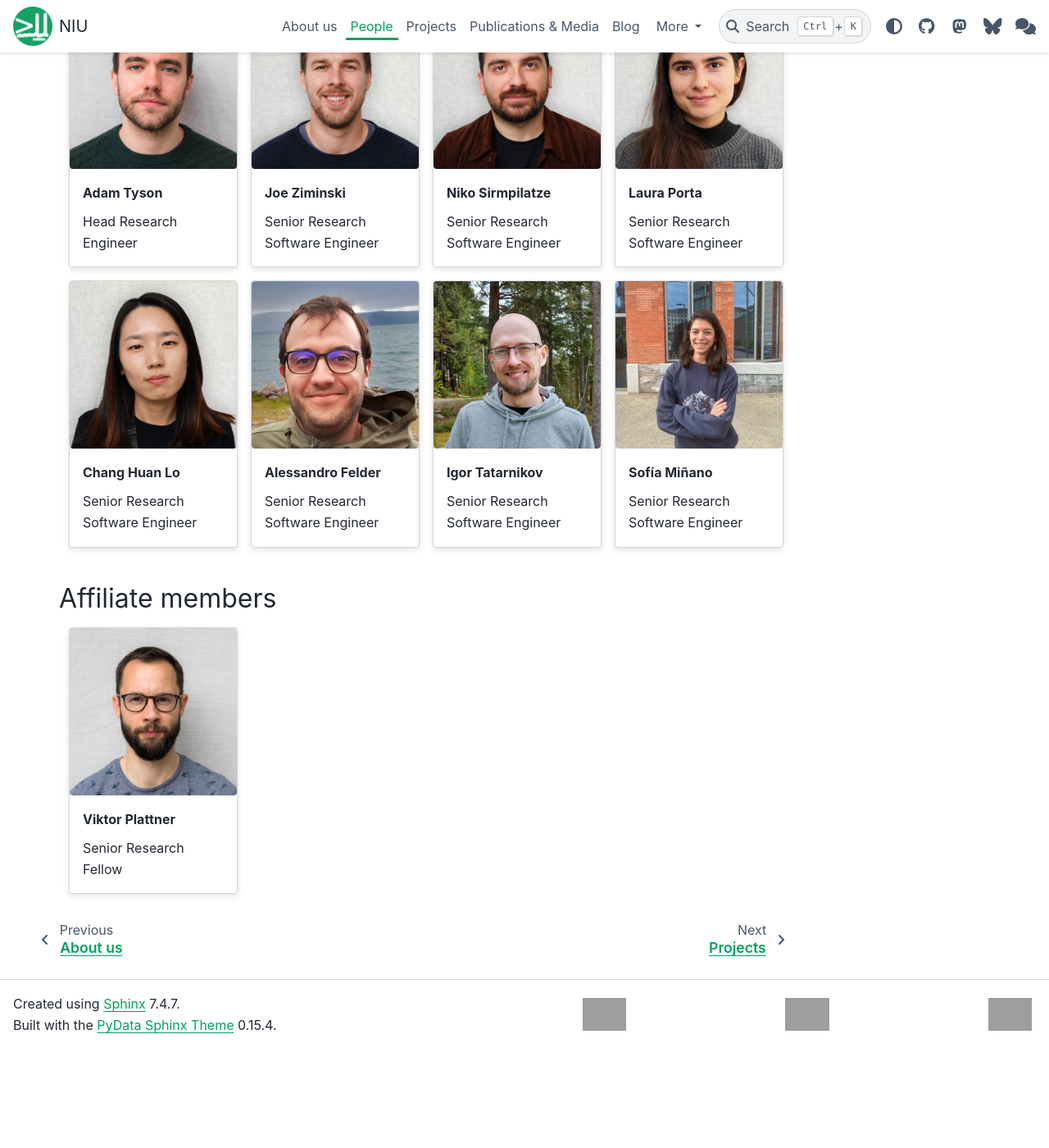
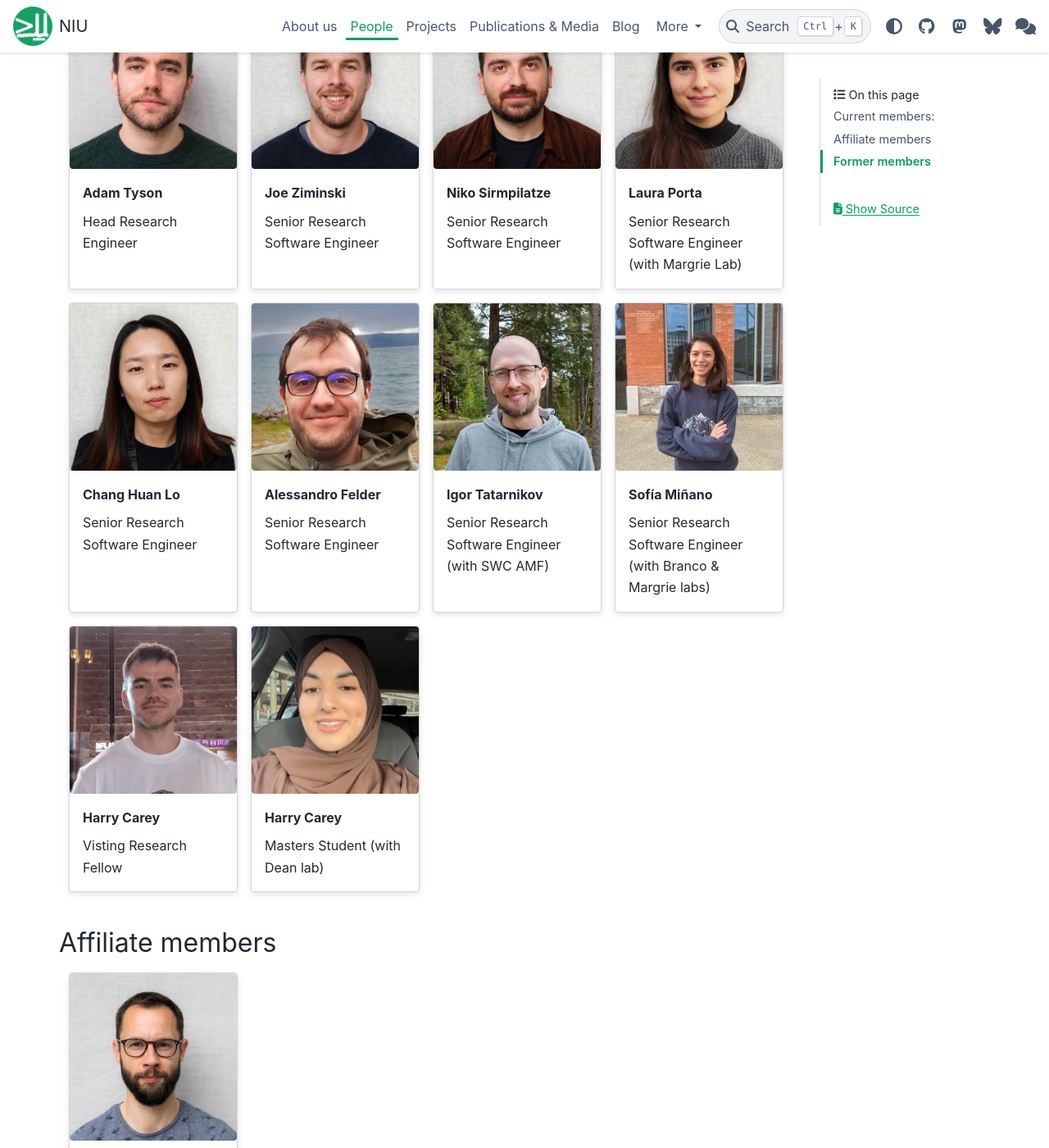
Before and after one commit to neuroinformatics-unit/neuroinformatics-unit.github.io, a Sphinx documentation site: the page built from docs/source/people.md, in a window 1280 px wide and 1400 px high, scrolled down 337 px. Shown: the whole window at 82% size. Built offline with Sphinx 7.4.7 and the PyData theme 0.15.4, drawn with Linux system fonts in a browser that asks for light colours; nearby versions of some CDN libraries; before the commit the page ends 1617 px from its top, so only the background shows below that; some of the changed text lies outside the part shown; grey boxes are pictures that could not be loaded.

Commit message:
Add more detail to people page

```diff
--- a/docs/source/people.md
+++ b/docs/source/people.md
@@ -32,7 +32,7 @@
 :img-top: _static/laura_porta.png
 :link: https://github.com/lauraporta
 
-Senior Research Software Engineer
+Senior Research Software Engineer (with Margrie Lab)
 :::
 
 :::{grid-item-card} Chang Huan Lo
@@ -53,15 +53,30 @@
 :img-top: _static/igor_tatarnikov.jpg
 :link: https://github.com/IgorTatarnikov
 
-Senior Research Software Engineer
+Senior Research Software Engineer (with SWC AMF)
 :::
 
 :::{grid-item-card} Sofía Miñano
 :img-top: _static/sofia_minano.png
 :link: https://github.com/sfmig
 
-Senior Research Software Engineer
+Senior Research Software Engineer (with Branco & Margrie labs)
 :::
+
+:::{grid-item-card} Harry Carey
+:img-top: _static/harry_carey.png
+:link: https://github.com/polarbean
+
+Visting Research Fellow
+:::
+
+:::{grid-item-card} Harry Carey
+:img-top: _static/saarah_hussain.jpg
+:link: https://github.com/saarah815
+
+Masters Student (with Dean lab)
+:::
+
 ::::
 
 
@@ -76,3 +91,10 @@
 Senior Research Fellow
 :::
 ::::
+
+
+## Former members
+- [Shrey Singh (Google Summer of Code 2025)](https://github.com/cs7-shrey)
+- [Kaixiang Shuai (Masters Student 2025](https://github.com/Skxsmy)
+- Michaella Beeney (In2Research 2025)
+- [Yousuf-Adial Ansari (In2Research 2024)](https://github.com/yousuf-adialwa20)
```
Also changed, not shown: docs/source/_static/harry_carey.png (added), docs/source/_static/saarah_hussain.jpg (added).
